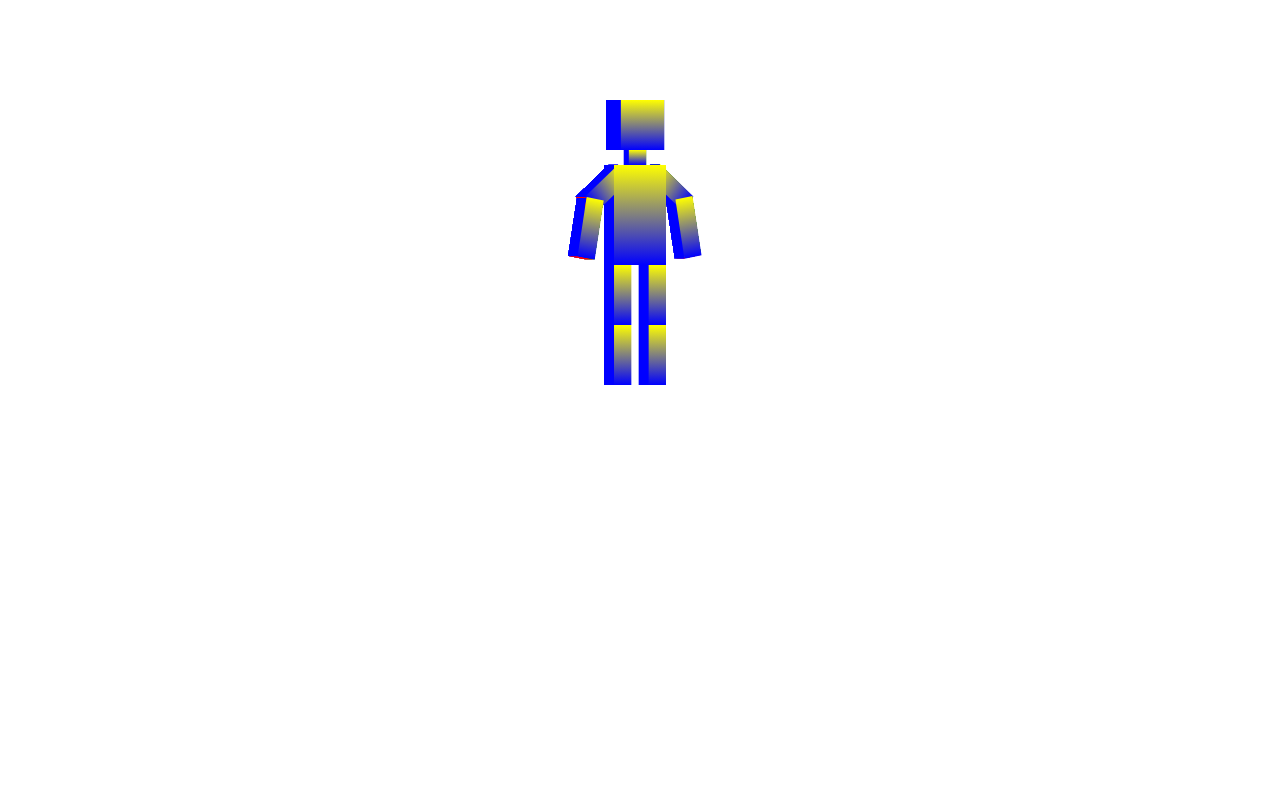
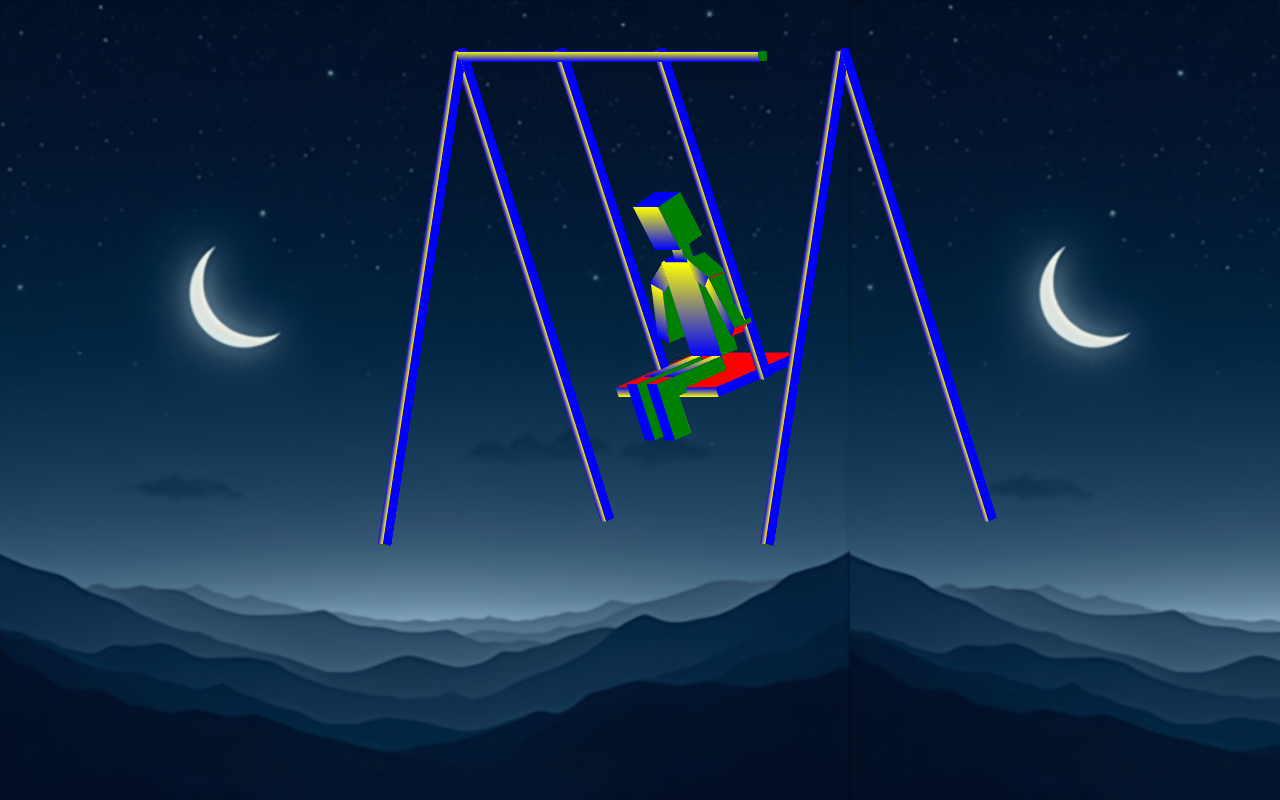
Before and after one commit to Callerstudios/3dss, a React (Create React App) app: page / in a window 1280 px wide. Shown: the top 800 px of the page. Built offline with nearby package versions, Linux system fonts and the light colour scheme.

Commit message:
Added bg image

```diff
--- a/src/App.css
+++ b/src/App.css
@@ -1,7 +1,23 @@
 .App {
+  position: relative;
   text-align: center;
-  transform: rotateY(30deg) rotateX(0deg);
+  width: 100%;
+  height: 100vh;
+  margin: 0;
+  padding-top: 50px;
   /* animation: rotate 3s linear infinite forwards; */
+}
+.all{
+  transform: rotateY(-60deg) rotateX(-5deg);
+
+}
+.abs{
+  position: absolute;
+  inset: 0;
+  background-color: black;
+  transform: translateZ(-1000px);
+  background-image: url(./IMAGES/night-sky.jpg);
+  background-size: contain;
 }
 * {
   transform-style: preserve-3d;
@@ -26,14 +42,16 @@
   position: relative;
   background-color: blue;
   width: fit-content;
-  transform: translateZ(5px);
+  transform: translateZ(5px) rotateX(10deg);
+  transform-origin: 100% 100%;
+  animation: rotateHead 3s ease-in-out infinite alternate-reverse;
   /* Translation logic => full width area, which is 30px. Translation = half of full width - half of cube stretch */
 }
 .neck {
   transform: translateZ(-5px);
 }
 .right-hand {
-  transform: translateX(-15px) translateY(-4px) rotate(-20deg);
+  transform: translateX(-15px) translateY(-4px) rotateZ(-10deg);
   & .arm {
     position: absolute;
     top: 0;
@@ -44,7 +62,7 @@
   /* animation: rotateRight 3s linear infinite forwards; */
 }
 .left-hand {
-  transform: translateX(15px) translateY(-4px) rotate(20deg);
+  transform: translateX(15px) translateY(-4px) rotateY(-10deg);
   & .arm {
     position: absolute;
     top: 0;
@@ -75,12 +93,28 @@
   transform: rotate(-40deg) translateY(-5px);
   transform-origin: 100% 0;
 }
-.legs{
+.top-legs{
   width: 60px;
   height: 60px;
   display: flex;
   flex-direction: row;
   justify-content: space-between;
+  transform: rotateX(90deg);
+  position: relative;
+  transform-origin: 0 0;
+}
+.bottom-legs{
+  transition: 1s;
+  position: absolute;
+  bottom: 0;
+  left: 0;
+  width: 60px;
+  height: 60px;
+  display: flex;
+  flex-direction: row;
+  justify-content: space-between;
+  transform-origin: 100% 100%;
+  transform: rotateX(90deg);
 }
 
 @keyframes rotateRight {
@@ -94,6 +128,14 @@
     transform: translateX(-15px) translateY(4px) rotate(-10deg);
   }
 }
+@keyframes rotateHead {
+  from{
+    transform: translateZ(5px) rotateX(-20deg);
+  }
+  to{
+    transform: translateZ(5px) rotateX(20deg);
+  }
+}
 
 @keyframes App-logo-spin {
   from {
--- a/src/App.js
+++ b/src/App.js
@@ -6,8 +6,10 @@ import Box from "./components/Box/Box";
 function App() {
   return (
     <div className="App">
-      <Human/>`
-      <Swing/>
+      <div className="abs"></div>
+      <div className="all">
+        <Swing />
+      </div>
     </div>
   );
 }
--- a/src/components/Human/Human.js
+++ b/src/components/Human/Human.js
@@ -1,11 +1,10 @@
-import React from 'react'
+import React from "react";
 import Box from "../Box/Box";
-
 
 const Human = () => {
   return (
     <div>
-        <div className="human">
+      <div className="human">
         <div className="head">
           <Box width="50px" height="50px" stretch="30px" />
         </div>
@@ -33,17 +32,17 @@ const Human = () => {
             </div>
           </div>
         </div>
-        <div className="legs">
+        <div className="top-legs">
+          <Box width="20px" height="60px" stretch="20px" />
+          <Box width="20px" height="60px" stretch="20px" />
+        <div className="bottom-legs">
           <Box width="20px" height="60px" stretch="20px" />
           <Box width="20px" height="60px" stretch="20px" />
         </div>
-        <div className="legs">
-          <Box width="20px" height="60px" stretch="20px" />
-          <Box width="20px" height="60px" stretch="20px" />
         </div>
       </div>
     </div>
-  )
-}
+  );
+};
 
-export default Human
+export default Human;
--- a/src/components/Swing/Swing.css
+++ b/src/components/Swing/Swing.css
@@ -1,7 +1,7 @@
 .swing{
     width: 600px;
     height: 100vh;
-    margin: 50px auto 0 auto;
+    margin: 0 auto 0 auto;
     display: flex;
     justify-content: center;
     padding-top: 50px;
@@ -48,7 +48,7 @@
     position: absolute;
     inset: 0;
     transform-origin: 0 0;
-    /* animation: swing 3s ease-in-out infinite alternate-reverse; */
+    animation: swing 3s ease-in-out infinite alternate-reverse;
 }
 .left, .right{
     transition: 2s;
@@ -76,9 +76,9 @@
 }
 .human2{
     position: absolute;
-    top: 0;
-    left: 0;
-    transform: rotateZ(-90deg);
+    top: 100px;
+    left: 60px;
+    transform: rotateZ(-90deg) translateX(-100px);
     transform-origin: 0 0;
 }
 
```
Also changed, not shown: src/IMAGES/night-sky.jpg (added).
